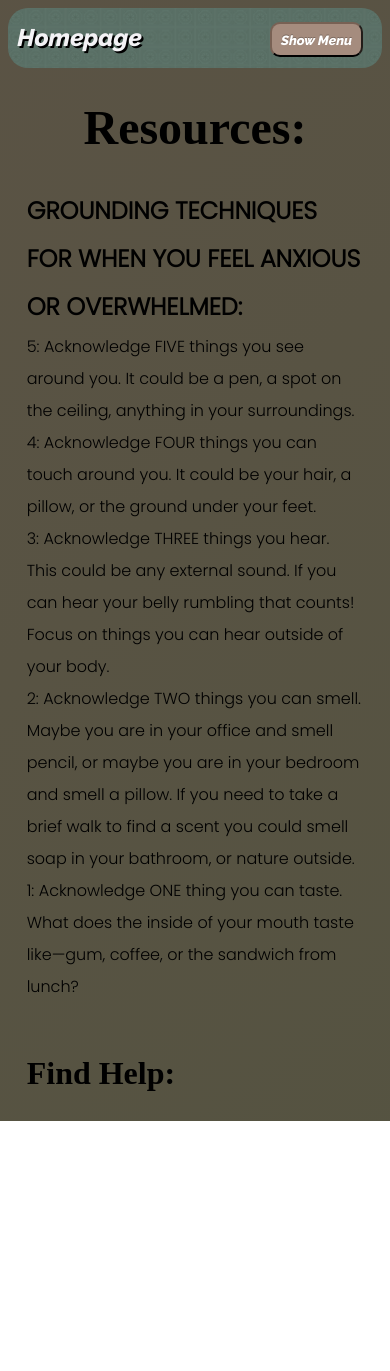
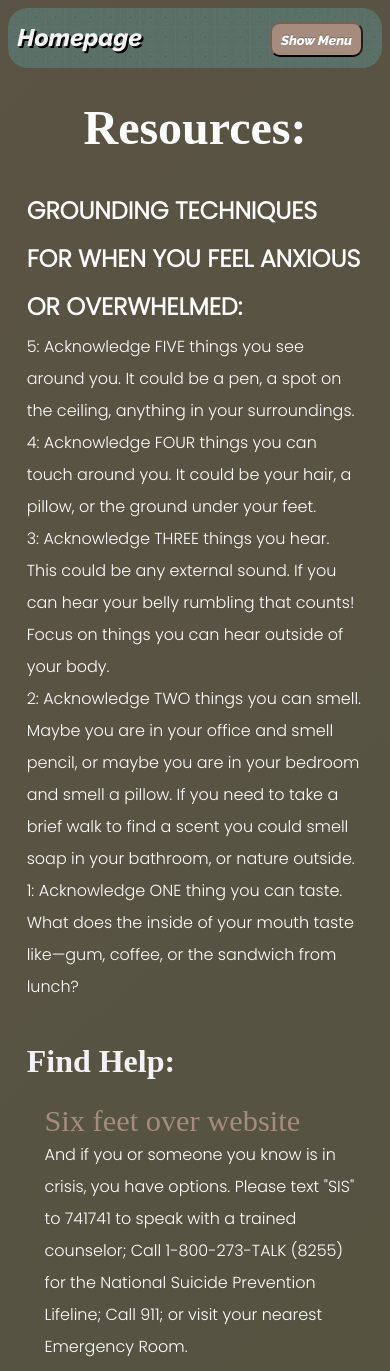
Before and after one commit to bw-dani/mental-help, a React (Create React App) app in the folder mental-help/: page /components/Resources in a window 390 px wide. Before the commit the page ends 1121 px from the top, so only its background shows below. Built offline with nearby package versions, Linux system fonts and the light colour scheme; no server answers; a web font is replaced by a local one.

Commit message:
media queries added

```diff
--- a/mental-help/src/components/Resources.jsx
+++ b/mental-help/src/components/Resources.jsx
@@ -22,8 +22,9 @@ function Resources(props) {
         </p>
     </div>
       <div className='find-help'>
-        <h1>Find Help: </h1>
-
+        <h1 >Find Help: </h1>
+        <a className='link' href="https://www.sixftover.org/" target='_blanck'>Six feet over website</a>
+        <p className='lifeline'>And if you or someone you know is in crisis, you have options. Please text "SIS" to 741741 to speak with a trained counselor; Call 1-800-273-TALK (8255) for the National Suicide Prevention Lifeline; Call 911; or visit your nearest Emergency Room.</p>
       </div>
 
     </div>
--- a/mental-help/src/components/homepage.css
+++ b/mental-help/src/components/homepage.css
@@ -96,3 +96,24 @@ html {
   left: 1%;
 }
 /* The button animation was partially taken from Kwin Studio code example */
+
+@media only screen and (min-device-width: 1024px) and (max-device-width: 1366px) and (-webkit-min-device-pixel-ratio: 2) {
+  .homepageDiv {
+    margin-top: 10%;
+  }
+}
+
+@media only screen and (min-device-width: 375px) and (max-device-width: 812px) and (-webkit-device-pixel-ratio: 3) {
+  .homepageDiv {
+    height: fit-content;
+    margin-top: 30px;
+  }
+  .hp-h1 {
+    font-size: 1.5rem;
+  }
+
+  .homepage-p {
+    font-size: 1.5rem;
+    margin: 0 10px;
+  }
+}
--- a/mental-help/src/components/pages-style.css
+++ b/mental-help/src/components/pages-style.css
@@ -72,3 +72,22 @@ span {
   font-size: 2rem;
   text-transform: capitalize;
 }
+
+@media only screen and (min-device-width: 375px) and (max-device-width: 812px) and (-webkit-device-pixel-ratio: 3) {
+  .title {
+    font-size: 1.5rem;
+  }
+  .form {
+    flex-direction: column;
+    align-items: center;
+  }
+  .input {
+    width: 300px;
+  }
+  .add-btn {
+    margin-top: 5px;
+  }
+  span {
+    font-size: 1rem;
+  }
+}
--- a/mental-help/src/components/rant.css
+++ b/mental-help/src/components/rant.css
@@ -87,3 +87,19 @@
       0 -20px 10px 0 rgba(255, 255, 10, 0);
   }
 }
+
+@media only screen and (min-device-width: 375px) and (max-device-width: 812px) and (-webkit-device-pixel-ratio: 3) {
+  .rant-title {
+    font-size: 1.5rem;
+  }
+  .rant-form {
+    flex-direction: column;
+    align-items: center;
+  }
+  .rant-input {
+    width: 300px;
+  }
+  .burn-btn {
+    margin-top: 5px;
+  }
+}
--- a/mental-help/src/components/resources.css
+++ b/mental-help/src/components/resources.css
@@ -3,6 +3,7 @@
   font-size: 3rem;
   display: flex;
   justify-content: center;
+  color: white;
 }
 
 h2,
@@ -12,10 +13,34 @@ p {
   margin: 0 5%;
   font-family: "Poppins", sans-serif;
   line-height: 2;
+  color: white;
 }
 
 .find-help {
   display: flex;
-  margin-top: 8%;
+  flex-direction: column;
+  margin-top: 5%;
   margin-left: 5%;
+  color: #f3f2f5;
 }
+
+.link {
+  text-decoration: none;
+  font-size: 1.9rem;
+  margin-top: 0.5%;
+  margin-left: 5%;
+  color: #a58c7e;
+}
+
+@media only screen and (min-device-width: 375px) and (max-device-width: 812px) and (-webkit-device-pixel-ratio: 3) {
+  .rsc-title {
+    font-size: 1.5rem;
+  }
+  h2 {
+    font-size: 1rem;
+    padding-bottom: 5px;
+  }
+  .find-help {
+    margin-bottom: 30px;
+  }
+}
```
